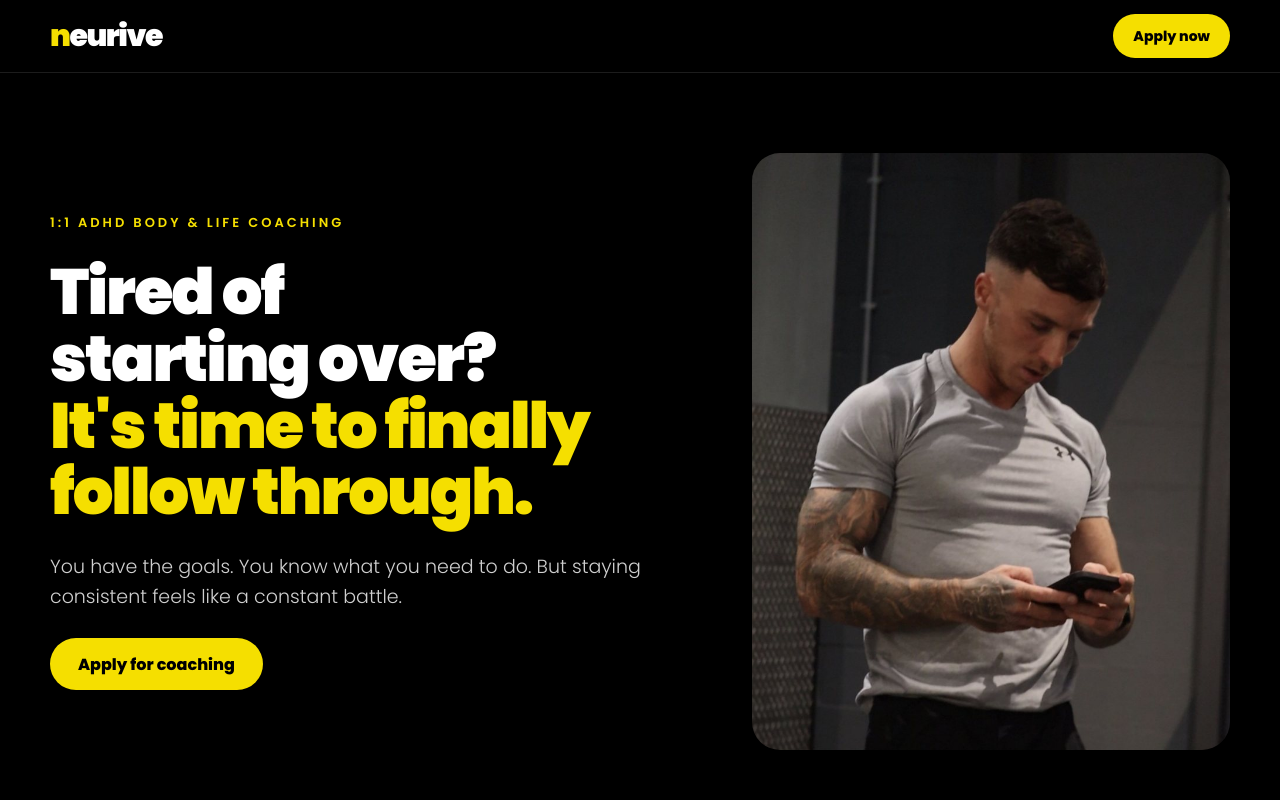
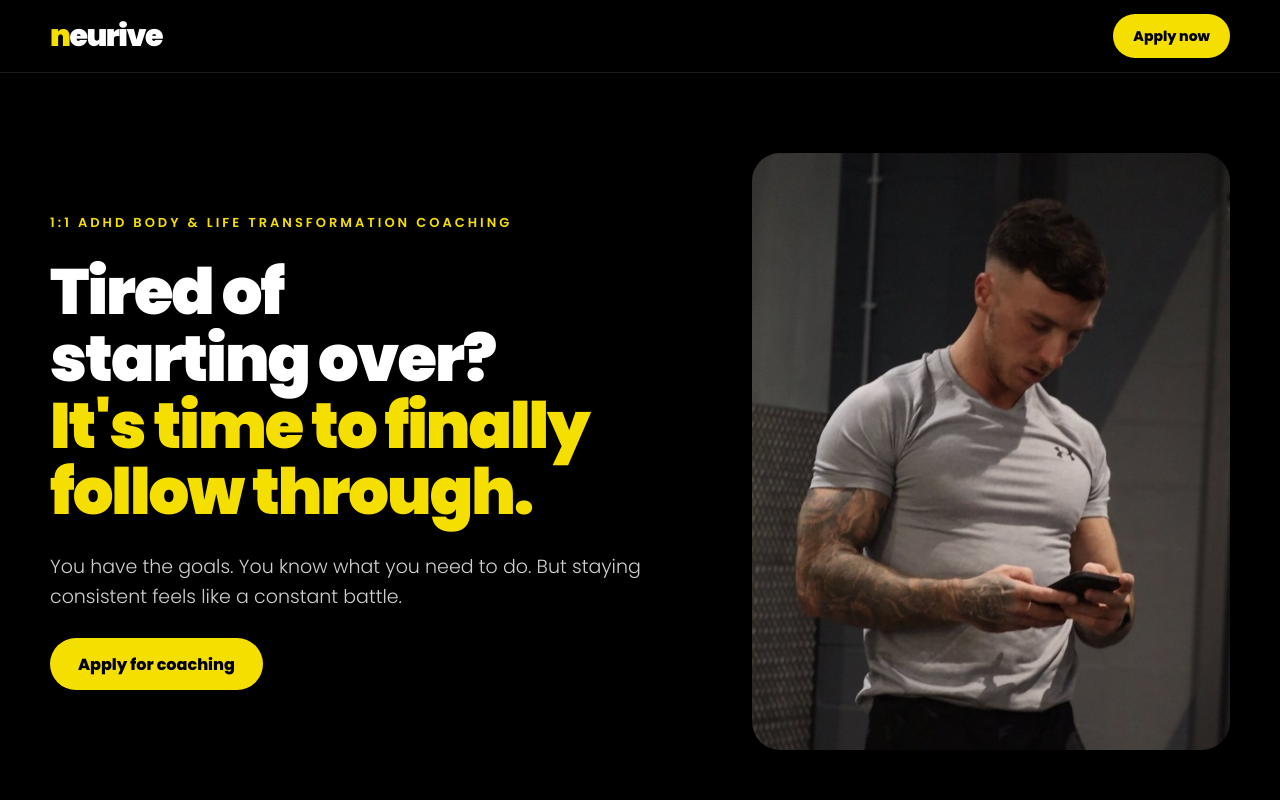
Before and after one commit to neuriveadhd/neurive-website, a plain HTML site: page index.html in a window 1280 px wide. Shown: the top 800 px of the page. Drawn offline with Linux system fonts and the light colour scheme.

Commit message:
Update hero label
Co-Authored-By: Claude Opus 5.5 <noreply@anthropic.com>
Claude-Session: https://claude.ai/code/session_01UCrKcWLSatvqyFcrNFogEB

```diff
--- a/index.html
+++ b/index.html
@@ -40,7 +40,7 @@ a{color:#F5DF00}a:hover{color:#FFFFFF}
 <section id="top">
 <div class="wrap hero-grid" style="display: grid; grid-template-columns: minmax(0, 1.15fr) minmax(0, 0.85fr); gap: 56px; align-items: center; padding-block: 80px 88px">
 <div style="display: flex; flex-direction: column; gap: 26px; min-width: 0">
-<p style="margin: 0; font-size: 13px; font-weight: 600; letter-spacing: 3px; text-transform: uppercase; color: #F5DF00">1:1 ADHD body &amp; life coaching</p>
+<p style="margin: 0; font-size: 13px; font-weight: 600; letter-spacing: 3px; text-transform: uppercase; color: #F5DF00">1:1 ADHD Body &amp; Life Transformation Coaching</p>
 <h1 class="h1" style="margin: 0; font-size: 64px; line-height: 1.04; font-weight: 900; letter-spacing: -2px; text-wrap: balance">Tired of starting over?<br><span style="color: #F5DF00">It's time to finally follow through.</span></h1>
 <p style="margin: 0; font-size: 19px; max-width: 32em; color: #CFCFCF">You have the goals. You know what you need to do. But staying consistent feels like a constant battle.</p>
 <div class="stack-btns" style="display: flex; flex-wrap: wrap; gap: 14px">
```
